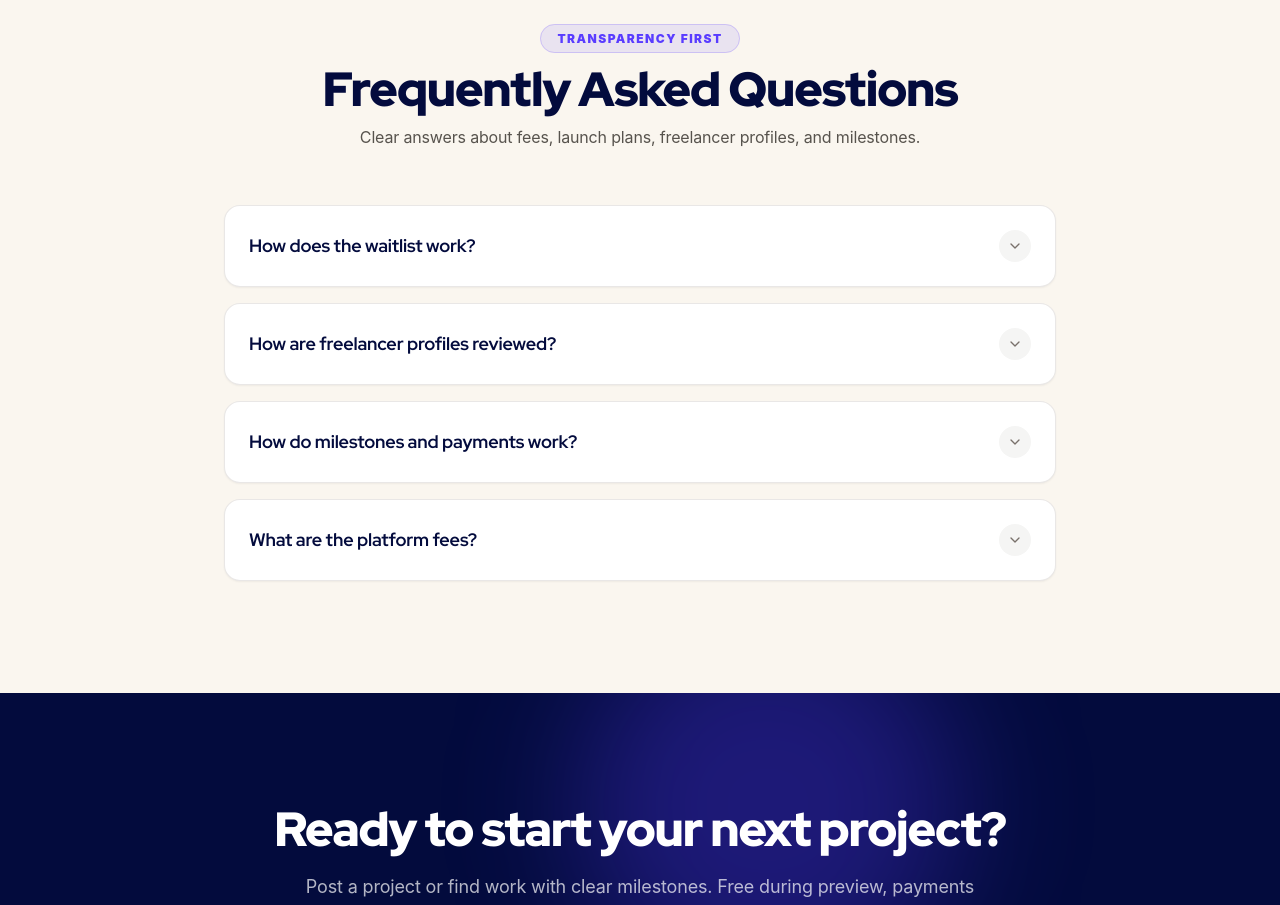
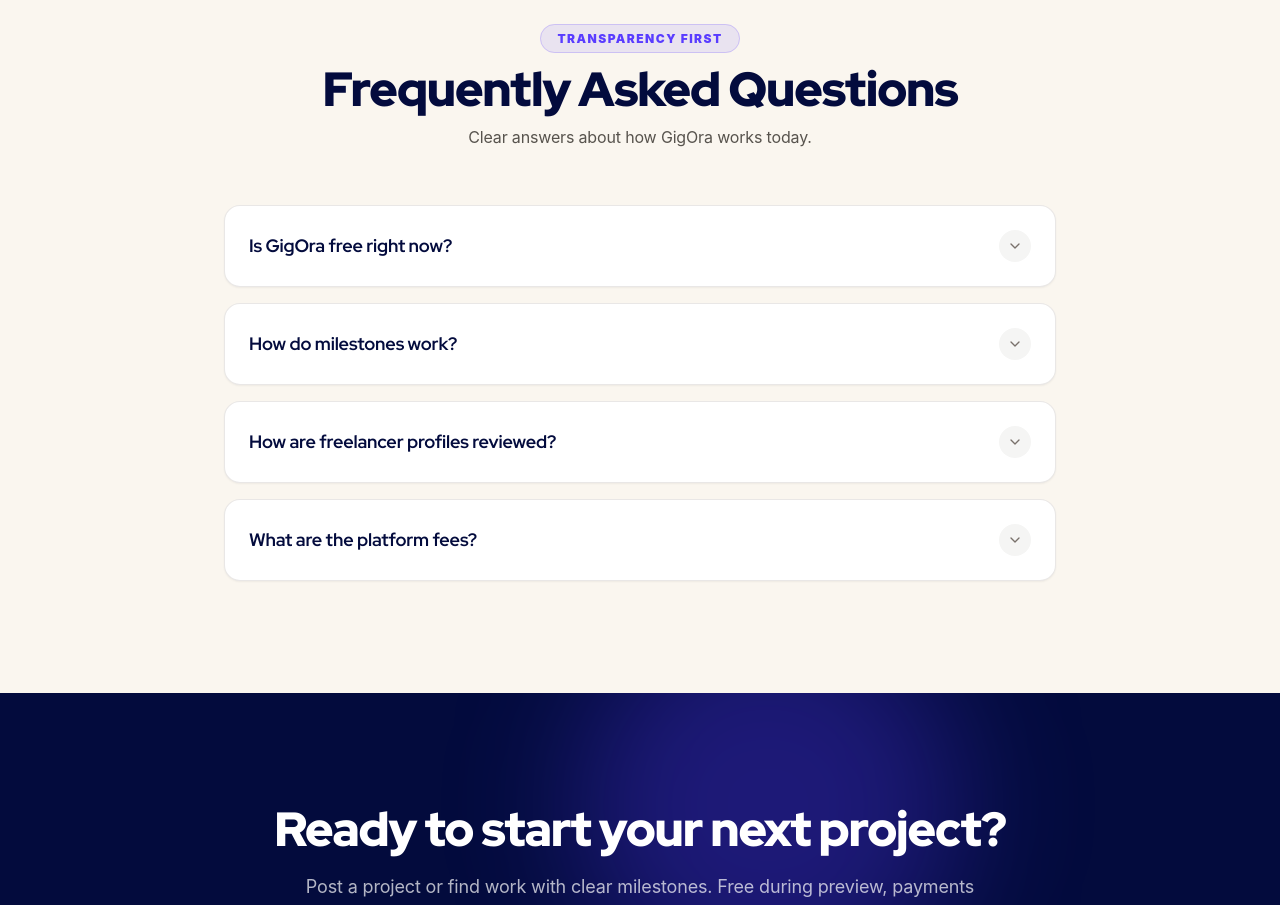
Before and after one commit to VIPK-GUPTA1827/GigOra, a React (Vite) app in the folder frontend/: page / in a window 1280 px wide. Shown: the part 3800-4705 px from the top of the page. Built offline with nearby package versions, Linux system fonts and the light colour scheme; no server answers.

Commit message:
feat(frontend): rewrite FAQ section to accurately explain live preview and demo payments

```diff
--- a/frontend/src/pages/Home.jsx
+++ b/frontend/src/pages/Home.jsx
@@ -866,28 +866,16 @@
               Frequently Asked Questions
             </h2>
             <p className="text-stone-600 text-sm sm:text-base">
-              Clear answers about fees, launch plans, freelancer profiles, and milestones.
+              Clear answers about how GigOra works today.
             </p>
           </div>
 
           <div className="space-y-4" data-aos="fade-up" data-aos-delay="50">
             {[
-              {
-                q: 'How does the waitlist work?',
-                a: 'Submitted emails are stored only in your local browser (localStorage) for this preview demo; no invitations or emails are sent from this form.'
-              },
-              {
-                q: 'How are freelancer profiles reviewed?',
-                a: 'The freelancer review process is still in development; profiles are not currently being verified on the live site.'
-              },
-              {
-                q: 'How do milestones and payments work?',
-                a: 'The milestone workflow and payment processing are planned features; payments are not currently processed on GigOra.'
-              },
-              {
-                q: 'What are the platform fees?',
-                a: 'Future marketplace fees will be announced prior to launch. Exploring this preview is completely free.'
-              }
+              { q: 'Is GigOra free right now?', a: 'Yes. Browsing projects, posting them and sending proposals are free during preview. Payments run in demo mode, so no real money moves.' },
+              { q: 'How do milestones work?', a: 'Clients split a project into milestones. Freelancers submit work for each milestone, and clients review and approve it before it is marked complete.' },
+              { q: 'How are freelancer profiles reviewed?', a: 'Profiles are self-serve right now. You can view skills, bio and reviews on each public profile. Formal verification is not live yet.' },
+              { q: 'What are the platform fees?', a: 'No fees during preview. Fee details will be published before real payments go live.' }
             ].map((faq, idx) => (
               <div
                 key={idx}
```
